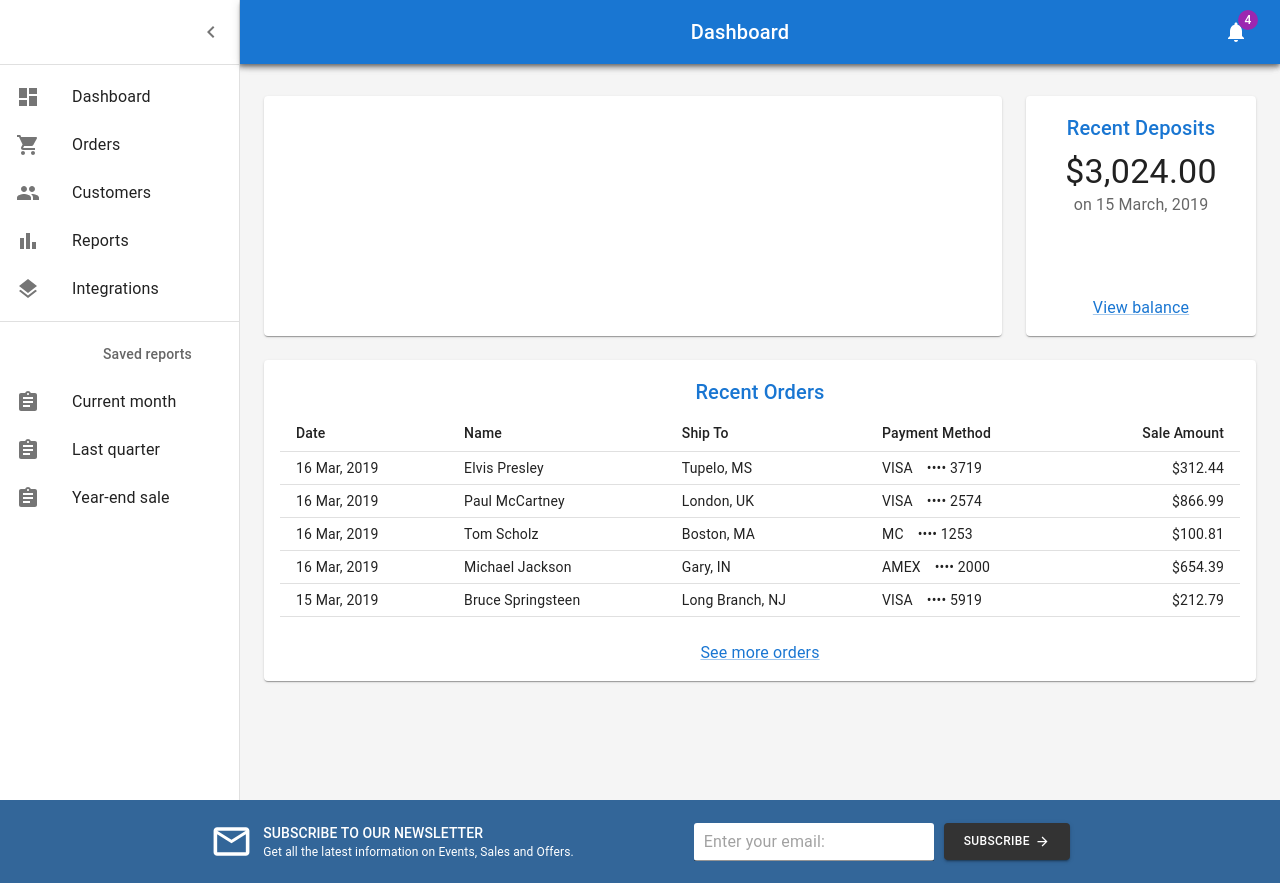
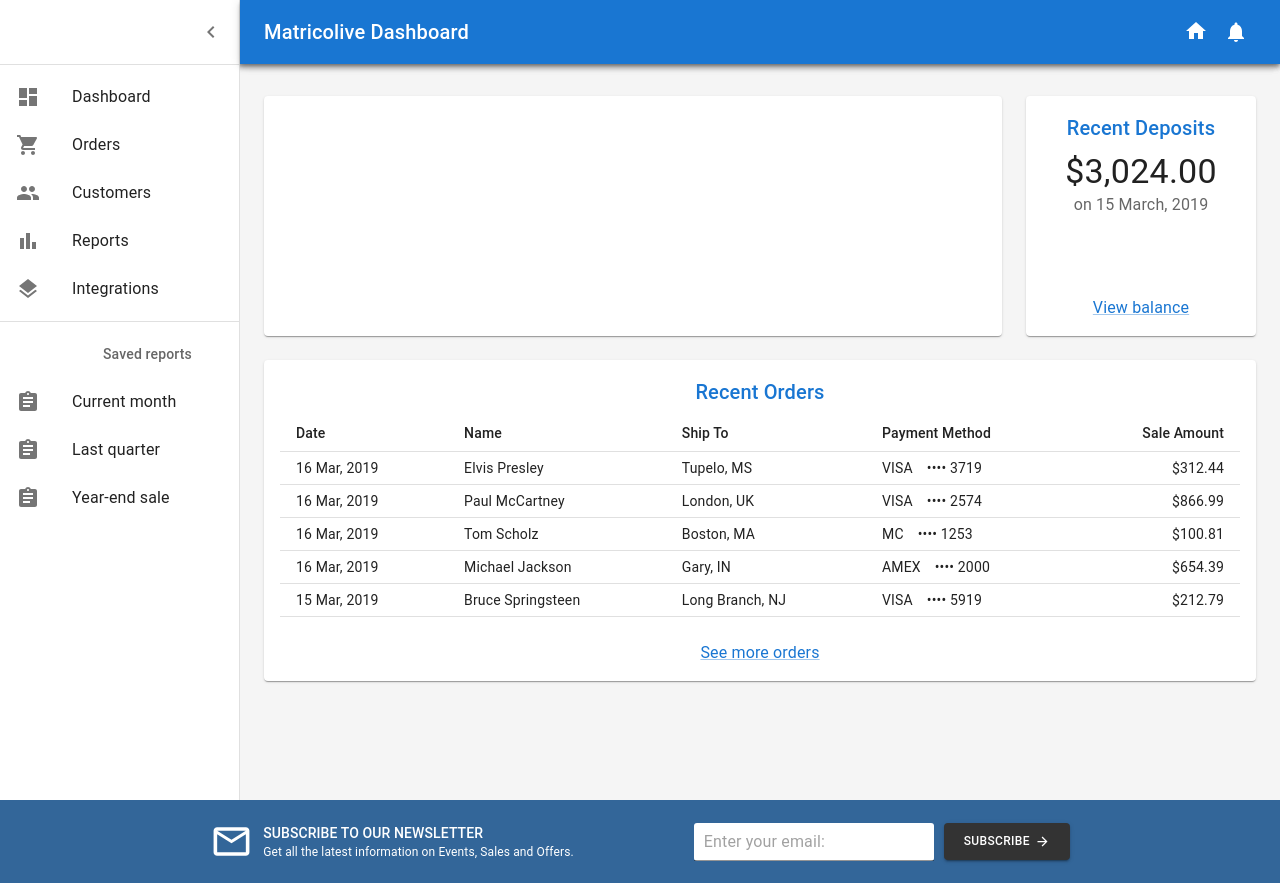
Before and after one commit to Rakibul-Hasan-max/Matricolive, a React (Create React App) app: page /dashboard in a window 1280 px wide. Built offline with nearby package versions, Linux system fonts and the light colour scheme.

Commit message:
dashboard

```diff
--- a/src/Pages/Dashboard/Dashboard.js
+++ b/src/Pages/Dashboard/Dashboard.js
@@ -21,6 +21,7 @@ import Orders from './Orders';
 // import Chart from './Chart';
 import Deposits from './Deposits';
 import { mainListItems, secondaryListItems } from './listItems';
+import HomeIcon from '@mui/icons-material/Home';
 
 const drawerWidth = 240;
 
@@ -104,12 +105,19 @@ export default function Dashboard() {
               variant="h6"
               color="inherit"
               noWrap
-              sx={{ flexGrow: 1 }}
+              sx={{ flexGrow: 1, textAlign: "left" }}
             >
-              Dashboard
+              Matricolive Dashboard
+            </Typography>
+            <Typography
+              component="h1"
+              variant="h6"
+              sx={{ fontSize: 35, paddingRight: 1 }}
+            >
+              <Link href="/home" style={{ textDecoration: "none", color: "white" }} ><HomeIcon/></Link>
             </Typography>
             <IconButton color="inherit">
-              <Badge badgeContent={4} color="secondary">
+              <Badge badgeContent={0} color="secondary">
                 <NotificationsIcon />
               </Badge>
             </IconButton>
```
